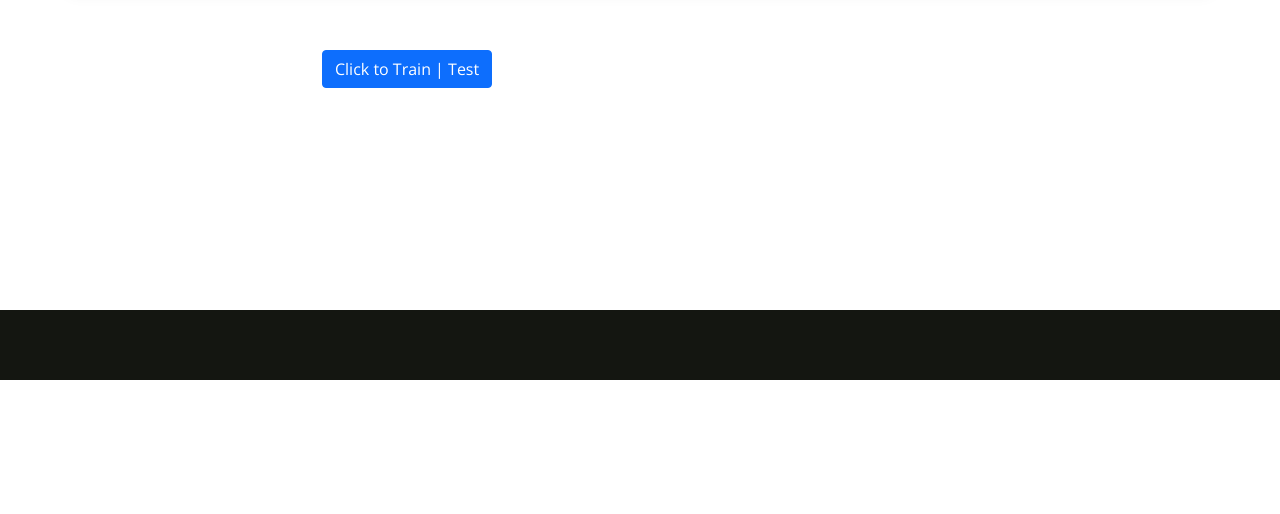
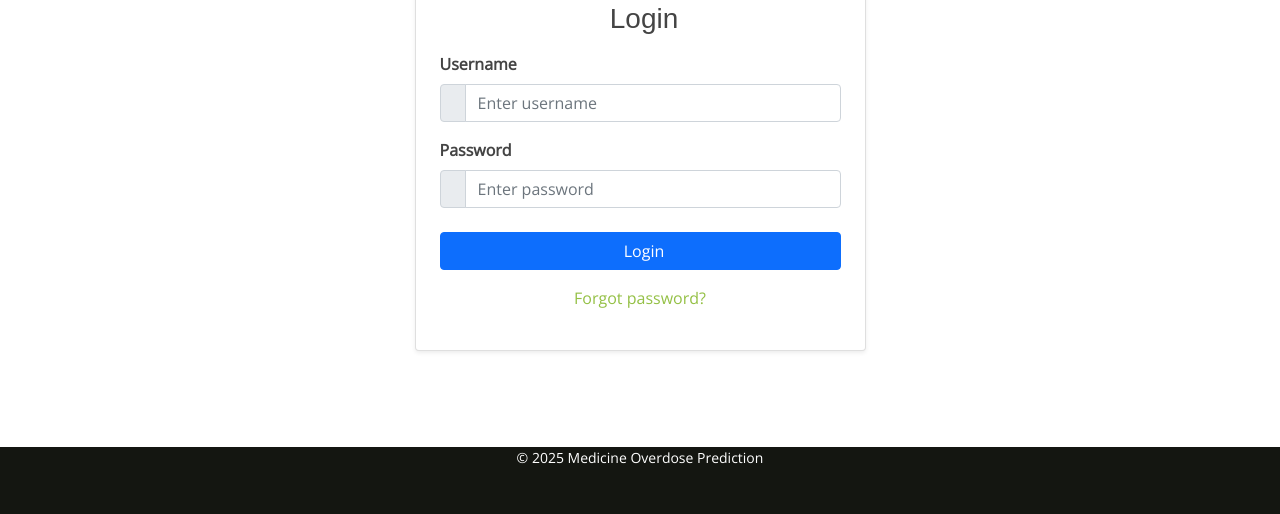
Before and after one commit to Abhishekt03/medicine_overdose_prediction, a Flask app: template templates/preview.html in a window 1280 px wide. Shown: the part 601-1115 px from the top of the page. Before the commit the page ends 981 px from the top, so only its background shows below. Run offline with Flask 3, Linux system fonts and the light colour scheme; the template is opened without the code that fills it, so the values that code supplies are empty; some libraries are stand-ins or nearby versions.

Commit message:
Update preview.html

```diff
--- a/templates/preview.html
+++ b/templates/preview.html
@@ -5,37 +5,29 @@
   <meta charset="utf-8">
   <meta content="width=device-width, initial-scale=1.0" name="viewport">
 
-  <title>Medicine Overdose Prediction</title>
-  <meta content="" name="description">
-  <meta content="" name="keywords">
+  <title>Login | Medicine Overdose Prediction</title>
 
   <!-- Favicons -->
   <link href="{{ url_for('static', filename='img/favicon.png') }}" rel="icon">
   <link href="{{ url_for('static', filename='img/apple-touch-icon.png') }}" rel="apple-touch-icon">
 
   <!-- Google Fonts -->
-  <link href="https://fonts.googleapis.com/css?family=Open+Sans:300,300i,400,400i,600,600i,700,700i|Roboto:300,300i,400,400i,500,500i,600,600i,700,700i|Poppins:300,300i,400,400i,500,500i,600,600i,700,700i" rel="stylesheet">
+  <link href="https://fonts.googleapis.com/css?family=Open+Sans|Roboto|Poppins" rel="stylesheet">
 
   <!-- Vendor CSS Files -->
-  <link href="{{ url_for('static', filename='vendor/animate.css/animate.min.css') }}" rel="stylesheet">
+  <link href="{{ url_for('static', filename='vendor/bootstrap/css/bootstrap.min.css') }}" rel="stylesheet">
   <link href="{{ url_for('static', filename='vendor/aos/aos.css') }}" rel="stylesheet">
-  <link href="{{ url_for('static', filename='vendor/bootstrap/css/bootstrap.min.css') }}" rel="stylesheet">
   <link href="{{ url_for('static', filename='vendor/bootstrap-icons/bootstrap-icons.css') }}" rel="stylesheet">
-  <link href="{{ url_for('static', filename='vendor/boxicons/css/boxicons.min.css') }}" rel="stylesheet">
-  <link href="{{ url_for('static', filename='vendor/glightbox/css/glightbox.min.css') }}" rel="stylesheet">
-  <link href="{{ url_for('static', filename='vendor/remixicon/remixicon.css') }}" rel="stylesheet">
-  <link href="{{ url_for('static', filename='vendor/swiper/swiper-bundle.min.css') }}" rel="stylesheet">
 
   <!-- Template Main CSS File -->
   <link href="{{ url_for('static', filename='css/style4.css') }}" rel="stylesheet">
 </head>
 
 <body>
-  <!-- ======= Header ======= -->
-  <header id="header" class="fixed-top d-flex align-items-cente">
+  <!-- Header -->
+  <header id="header" class="fixed-top d-flex align-items-center">
     <div class="container-fluid container-xl d-flex align-items-center justify-content-lg-between">
-      <h1 class="col-lg-8"><a href="{{ url_for('first') }}"> <span>Medicine Overdose Prediction</span></a></h1>
-
+      <h1 class="col-lg-8"><a href="{{ url_for('first') }}">Medicine Overdose Prediction</a></h1>
       <nav id="navbar" class="navbar order-last order-lg-0">
         <ul>
           <li><a class="nav-link scrollto" href="{{ url_for('first')}}">Home</a></li>
@@ -45,73 +37,112 @@
       </nav>
     </div>
   </header>
-  <!-- End Header -->
 
-  <!-- ======= Hero Section ======= -->
-  <section id="hero" class="d-flex align-items-center">
-    <div class="container position-relative text-center text-lg-start" data-aos="zoom-in" data-aos-delay="100">
-      <div class="row">
-        <div class="col-lg-8">
-          <h1><span>Medicine Overdose Prediction through Machine Learning Approaches</span></h1>
-        </div>
-      </div>
+  <!-- Hero Section -->
+  <section id="hero" class="d-flex align-items-center" style="min-height: 50vh;">
+    <div class="container text-center" data-aos="zoom-in" data-aos-delay="100">
+      <h1>Login to Access Your Account</h1>
+      <p>Enter your credentials to continue</p>
     </div>
   </section>
 
+  <!-- Login Form Section -->
   <main id="main">
-    <!-- ======= About Section ======= -->
-    <section id="about" class="about">
+    <section id="login" class="py-5">
       <div class="container" data-aos="fade-up">
-        <div class="row">
-          <div class="col-lg-4 ml-auto" style="margin-left:360px;">
-            <center><h2>Preview</h2></center>
+        <div class="row justify-content-center">
+          <div class="col-md-6 col-lg-5">
+            <div class="card shadow-sm p-4">
+              <h3 class="text-center mb-3"><i class="fas fa-sign-in-alt me-2"></i>Login</h3>
+
+              <form id="loginForm">
+                <div class="mb-3">
+                  <label for="username" class="form-label"><strong>Username</strong></label>
+                  <div class="input-group">
+                    <span class="input-group-text"><i class="fas fa-user"></i></span>
+                    <input type="text" class="form-control" id="username" name="username" placeholder="Enter username" required>
+                  </div>
+                </div>
+
+                <div class="mb-4">
+                  <label for="password" class="form-label"><strong>Password</strong></label>
+                  <div class="input-group">
+                    <span class="input-group-text"><i class="fas fa-lock"></i></span>
+                    <input type="password" class="form-control" id="password" name="password" placeholder="Enter password" required>
+                  </div>
+                </div>
+
+                <div class="d-grid mb-3">
+                  <button type="button" class="btn btn-primary" onclick="login()"><i class="fas fa-sign-in-alt me-2"></i>Login</button>
+                </div>
+
+                <div class="text-center">
+                  <a href="#" class="text-decoration-none">Forgot password?</a>
+                </div>
+              </form>
+
+              <div id="loginAlert" class="mt-3"></div>
+            </div>
           </div>
-        </div>
-      </div>
-    </section>
-
-    <!-- Preview Section -->
-    <section id="preview" class="page-section">
-      <div class="container">
-        <div class="row" style="margin-left:-250px">
-          <div class="col-lg-8 mx-auto">
-            {{ df_view.to_html(classes="table striped",na_rep="-") | safe }}
-          </div>
-        </div>
-
-        <div class="form-group" style="padding:0px 250px 10px 40px;height:200px">
-          <input style="margin-left:200px" type="button" onclick="hideLoader()" class="btn btn-primary" value="Click to Train | Test" />
-          <div id="loading" style="display:none;"></div>
         </div>
       </div>
     </section>
   </main>
 
-  <!-- ======= Footer ======= -->
-  <footer id="footer">
-    <div class="container">
-      <div class="copyright"></div>
-      <div class="credits"></div>
+  <!-- Footer -->
+  <footer id="footer" class="mt-5">
+    <div class="container text-center">
+      <p>© 2025 Medicine Overdose Prediction</p>
     </div>
   </footer>
 
-  <!-- JS -->
+  <!-- JS Files -->
   <script src="{{ url_for('static', filename='vendor/aos/aos.js') }}"></script>
   <script src="{{ url_for('static', filename='vendor/bootstrap/js/bootstrap.bundle.min.js') }}"></script>
-  <script src="{{ url_for('static', filename='vendor/glightbox/js/glightbox.min.js') }}"></script>
-  <script src="{{ url_for('static', filename='vendor/isotope-layout/isotope.pkgd.min.js') }}"></script>
-  <script src="{{ url_for('static', filename='vendor/swiper/swiper-bundle.min.js') }}"></script>
-  <script src="{{ url_for('static', filename='js/main.js') }}"></script>
+  <script>
+    AOS.init({ duration: 800, easing: 'ease-in-out', once: true });
 
-  <!-- Loader -->
-  <script src="https://ajax.googleapis.com/ajax/libs/jquery/2.2.4/jquery.min.js"></script>
-  <script>
-    function hideLoader() {
-      $('#loading').show(0).delay(10000).hide(0,function(){
-        alert("Training finished!");
-        window.location = "{{ url_for('home') }}";
-      });
+    const validCredentials = {
+      "satish": "1234",
+      "abhi": "hello",
+      "savitri": "234"
+    };
+
+    function login() {
+      const username = document.getElementById("username").value;
+      const password = document.getElementById("password").value;
+
+      if (!username || !password) {
+        showAlert("Please enter both username and password.", "danger");
+        return;
+      }
+
+      if (validCredentials[username] === password) {
+        showAlert("Login successful! Redirecting...", "success");
+        setTimeout(() => {
+          window.location = "{{ url_for('upload') }}";
+        }, 1500);
+      } else {
+        showAlert("Invalid username or password.", "danger");
+      }
     }
+
+    function showAlert(message, type) {
+      const alertDiv = document.getElementById("loginAlert");
+      alertDiv.innerHTML = `
+        <div class="alert alert-${type} alert-dismissible fade show" role="alert">
+          ${message}
+          <button type="button" class="btn-close" data-bs-dismiss="alert"></button>
+        </div>`;
+      setTimeout(() => { alertDiv.innerHTML = ""; }, 5000);
+    }
+
+    document.getElementById("password").addEventListener("keypress", function(event) {
+      if (event.key === "Enter") {
+        event.preventDefault();
+        login();
+      }
+    });
   </script>
 </body>
 </html>
```
